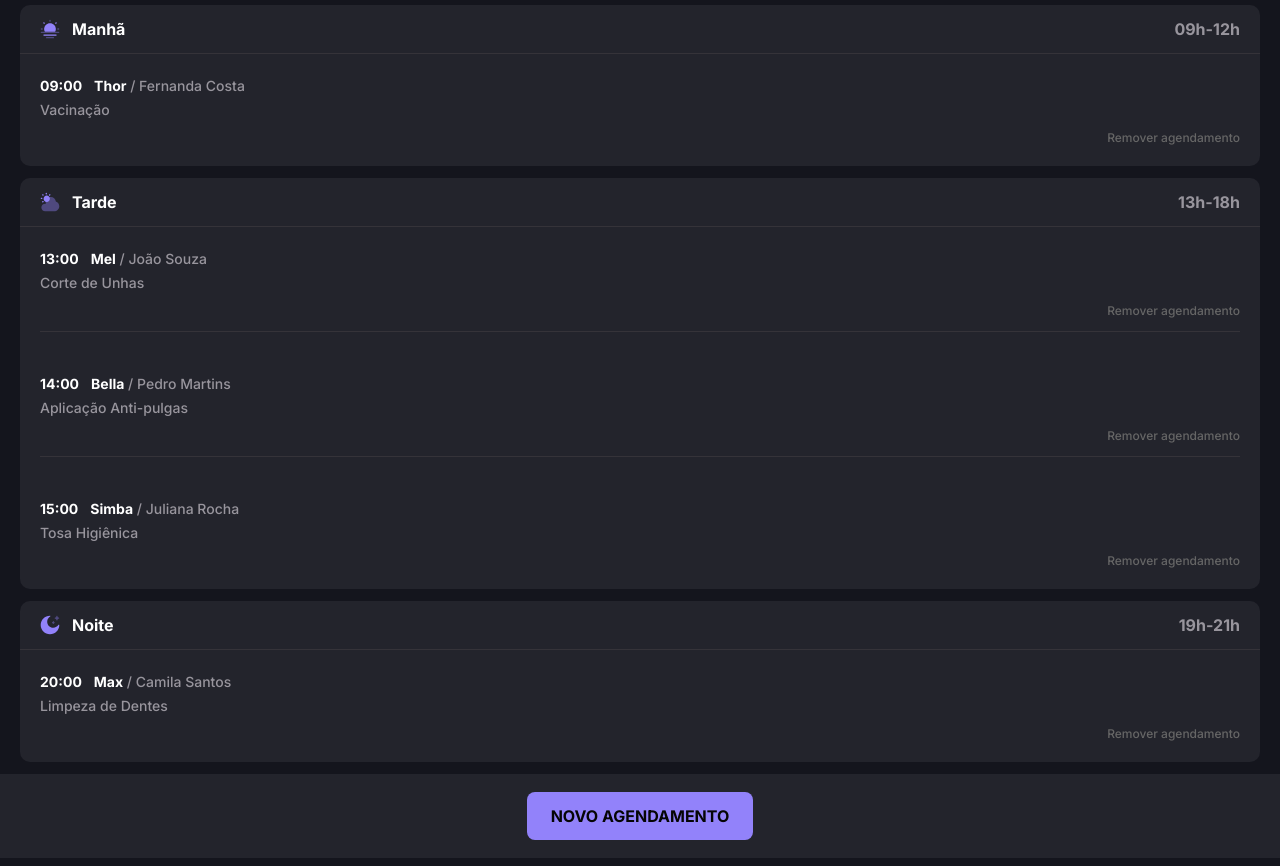
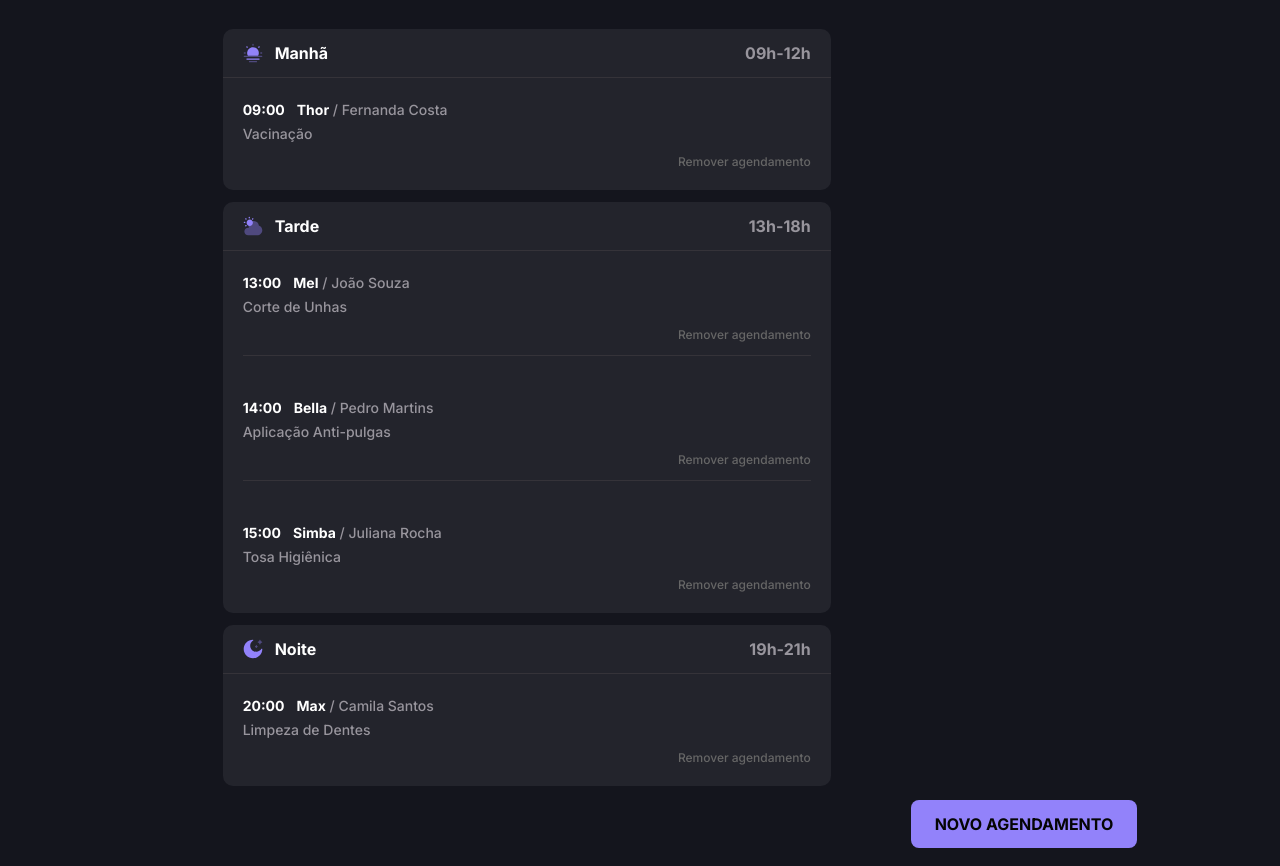
Before and after one commit to macedocmateus/mundo-pet, a plain HTML site: page index.html in a window 1280 px wide. Shown: the part 215-1081 px from the top of the page. Drawn offline with Linux system fonts and the light colour scheme; a web font is replaced by a local one.

Commit message:
add resposivity

```diff
--- a/index.html
+++ b/index.html
@@ -19,6 +19,7 @@
         </div>
     </header>
 
+    <div class="main-layout">
         <main>
             <div class="schedule-header">
                 <div class="schedule-title">
@@ -147,9 +148,9 @@
                 </div>
             </div>
         </main>
-
         <footer>
             <button type="button" id="new-schedule">NOVO AGENDAMENTO</button>
         </footer>
+    </div>
 </body>
 </html>
--- a/style.css
+++ b/style.css
@@ -61,6 +61,11 @@ body {
     flex-direction: column;
 }
 
+.main-layout {
+    display: flex;
+    flex-direction: column;
+}
+
 .logo {
     display: flex;
     align-items: center;
@@ -82,7 +87,6 @@ body {
 main {
     display: flex;
     flex-direction: column;
-    flex: 1;
     padding: 0.75rem 1.25rem;
     gap: 2rem;
 }
@@ -226,7 +230,6 @@ main {
 }
 
 footer {
-    margin: 0 auto;
     width: 100vw;
     height: 5.24rem;
     background-color: var(--background-tertiary);
@@ -241,4 +244,40 @@ footer button{
     border-radius: 0.5rem;
     background-color: var(--background-brand);
     color: var(--color-text-button);
+    cursor: pointer;
 }
+
+@media(width >= 48rem) {
+    .logo {
+        margin-bottom: 0;
+    }
+
+    main {
+        flex: none;
+        padding: 5rem;
+        max-width: 48rem;
+        margin: 0 auto;
+    }
+
+    .schedule-header {
+        flex-direction: row;
+    }
+
+}
+
+@media(width >= 67.875rem) {
+    .main-layout {
+        flex-direction: row;
+        justify-content: center;
+        align-items: end;
+    }
+
+    main {
+        margin: 0;
+    }
+
+    footer {
+        background-color: transparent;
+        width: fit-content;
+    }
+}
```
Lines whose indentation alone changed are shown as unchanged.
